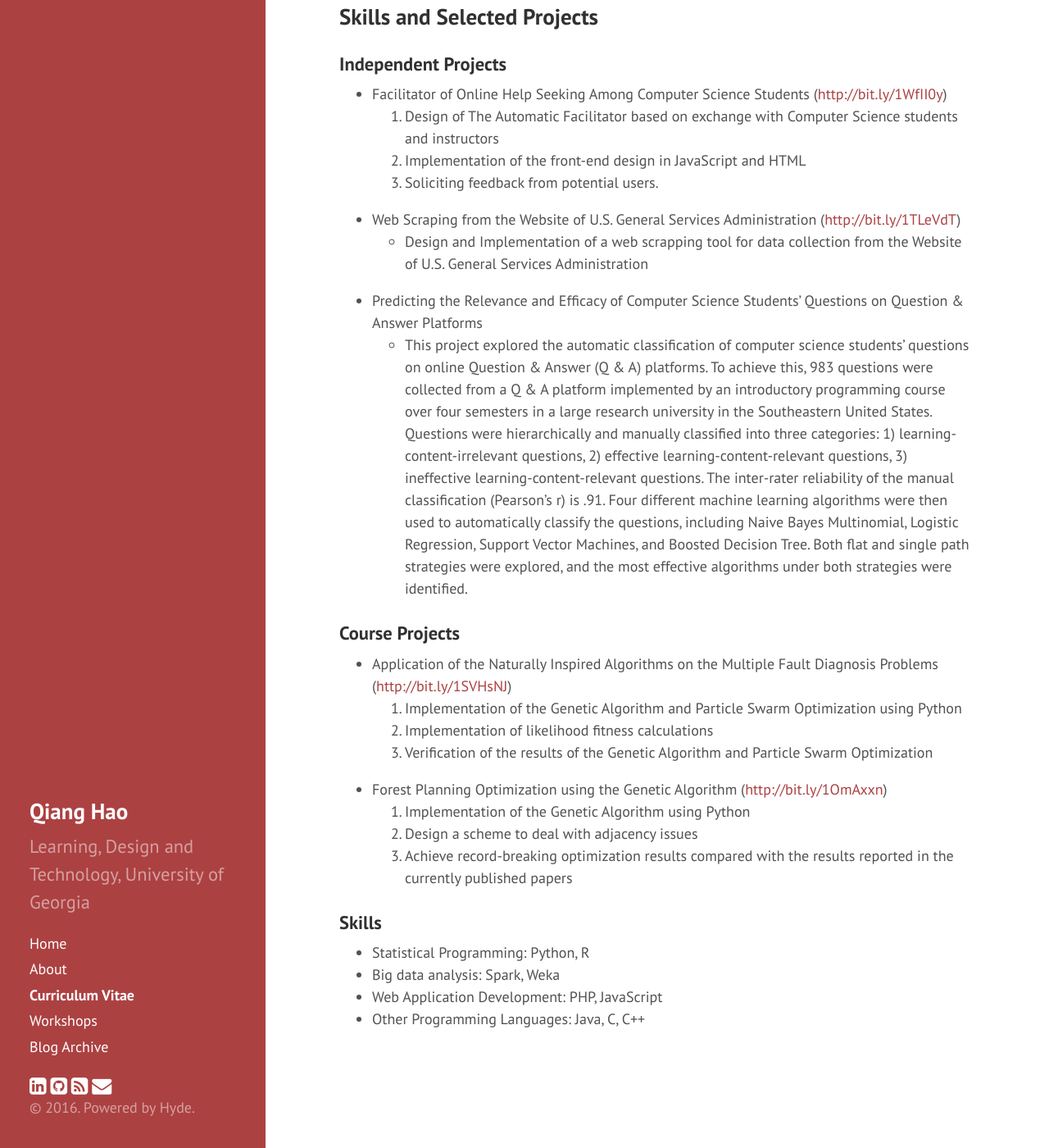
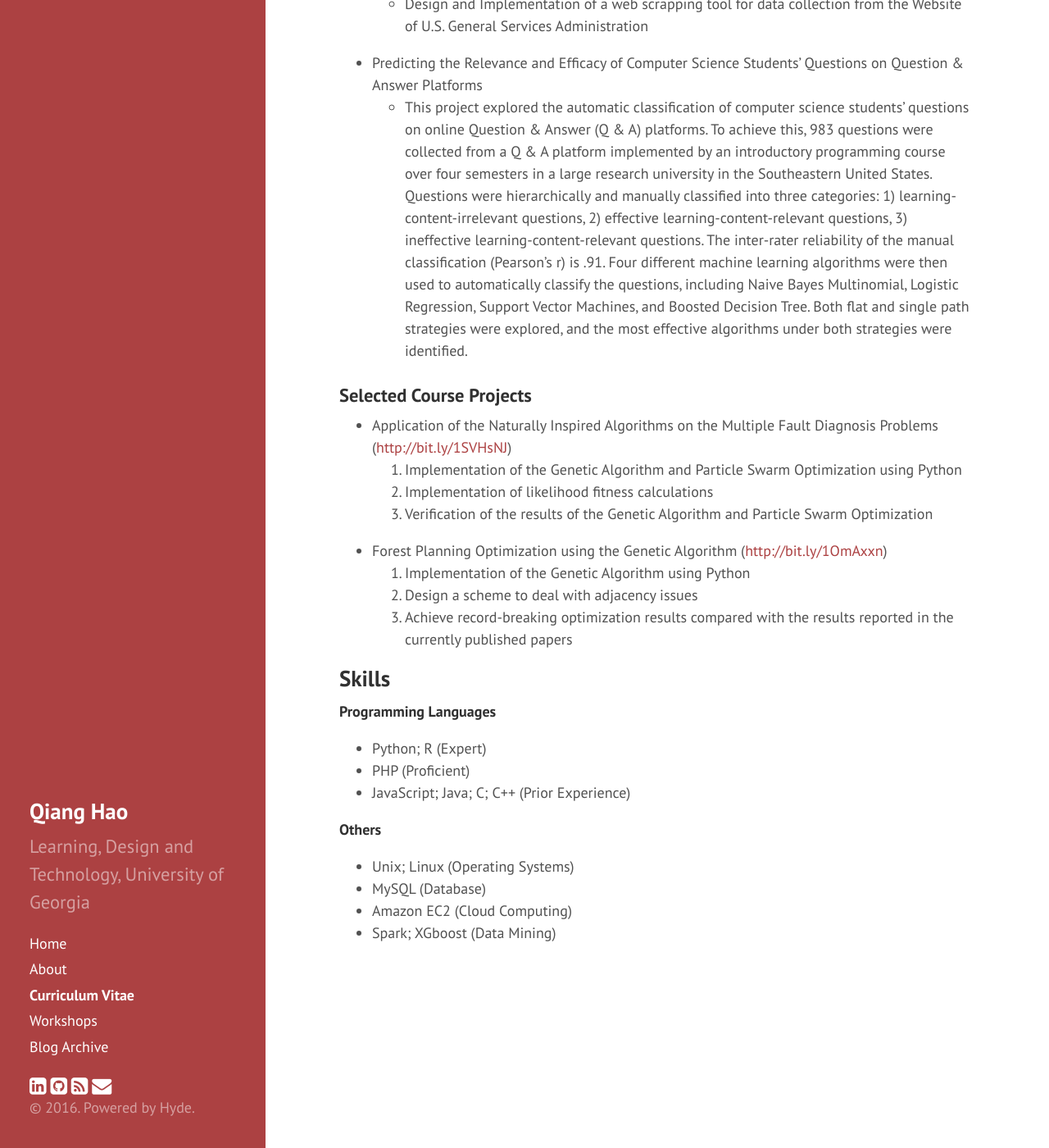
Before and after one commit to Neo-Hao/neo-hao.github.io, a Jekyll site: the page built from cv.md, in a window 1280 px wide and 1400 px high, scrolled down 5599 px. Shown: the whole window at 82% size. Built offline with Jekyll 4.4.1, drawn with Linux system fonts in a browser that asks for light colours; nearby versions of some CDN libraries; some of the changed text lies outside the part shown.

Commit message:
cv update

```diff
--- a/cv.md
+++ b/cv.md
@@ -21,8 +21,8 @@
 
 <strong>Developer</strong>, August 2013 - Current, <a href="http://grad.uga.edu/" target="_blank">Graduate School, University of Georgia</a>
 
-* Transformation of the Graduate School Website from Static to Dynamic
-* Design of the responsive theme for Graduate School Website
+* Development and Maintenance of the Graduate School Website
+* Design of the responsive theme of the Graduate School Website
 * Optimization of Graduate Program Information System; boosting the system loading time by 80%
 
 <strong>Graduate Assistant and Research Fellow</strong>, August 2013 - Current, Learning, Design and Technology, University of Georgia
@@ -59,10 +59,6 @@
 * <strong>Hao, Q.</strong>, Branch, M. R., & Jensen, L. (In Press). <a href="http://home.tobeneo.com/downloads/techtrends-2016.pdf" target="_blank">The Effect of Precommitment on Student Achievement Within a Technology-Rich Project-Based Learning Environment</a>. <i>TechTrends</i>.
 
 * Lu, J., & <strong>Hao, Q.</strong> (2014). <a href="http://home.tobeneo.com/downloads/journal-of-computer-in-education.pdf" target="_blank">What Factors Impact on Primary School Students’ Online Engagement for Learning and Entertainment at Home</a>. <i>Journal of Computers in Education</i>, 1(2-3), 133-150.
-
-### Manuscripts under Review
-
-* <strong>Hao, Q.</strong>, Galyardt, A., Barnes, B., Branch, M. R., & Wright, E. (2016) Predicting the Relevance and Efficacy of Computer Science Students’ Questions on Question & Answer Platforms.
 
 ### Conference Proceedings
 
@@ -105,17 +101,10 @@
 * Contemporary Issues in Technology & Teacher Education
 * Book Chapters of Examining the Evolution of Gaming and Its Impact on Social, Cultural, and Political Perspectives. Editors: Valentine, K. D. & Jensen, L. J. Publisher: IGI Global.
 
-
 ### Routine Review
 
 * 2016 AECT Convention
 * 2016 AERA Annual Meeting
-
-### Software
-
-* Hao, Q. (2015). <a href="http://home.tobeneo.com/Comprehensive-Problem-Statement/" target="_blank">Facilitator of Online Help Seeking Among Computer Science Students</a> [Computer software]. Athens, GA.
-* Hao, Q. (2015). <a href="https://github.com/Neo-Hao/TwitterHashtagR" target="_blank">Data Collection and Analysis Tool for Twitter</a> [Computer software]. Athens, GA.
-* Hao, Q. (2014). <a href="https://github.com/Neo-Hao/Web-Scraping-from-USGSA" target="_blank">Web Scraping from the Website of U.S. General Services Administration</a> [Computer software]. Athens, GA.
 
 ## Teaching Experience
 
@@ -175,20 +164,21 @@
 * Editorial Review Board Member of Journal of Computers in Education
 * Editorial Review Board Member of Journal of Technology and Teacher Education
 
-## Skills and Selected Projects
+## Projects
 
-### Independent Projects
+### Selected Independent Projects
 
-* Facilitator of Online Help Seeking Among Computer Science Students (<a href="http://home.tobeneo.com/Comprehensive-Problem-Statement/" target="_blank">http://bit.ly/1WfII0y</a>)
+* Hao, Q. (2015). <a href="http://home.tobeneo.com/Comprehensive-Problem-Statement/" target="_blank">Automatic Facilitator of Online Help Seeking Among Computer Science Students</a>
 	1. Design of The Automatic Facilitator based on exchange with Computer Science students and instructors
 	2. Implementation of the front-end design in JavaScript and HTML
 	3. Soliciting feedback from potential users.
+* Hao, Q. (2015). <a href="https://github.com/Neo-Hao/TwitterHashtagR" target="_blank">Data Collection and Analysis Tool for Twitter</a>
 * Web Scraping from the Website of U.S. General Services Administration (<a href="https://github.com/Neo-Hao/Web-Scraping-from-USGSA" target="_blank">http://bit.ly/1TLeVdT</a>)
 	* Design and Implementation of a web scrapping tool for data collection from the Website of U.S. General Services Administration
 * Predicting the Relevance and Efficacy of Computer Science Students’ Questions on Question & Answer Platforms
 	* This project explored the automatic classification of computer science students’ questions on online Question & Answer (Q & A) platforms. To achieve this, 983 questions were collected from a Q & A platform implemented by an introductory programming course over four semesters in a large research university in the Southeastern United States. Questions were hierarchically and manually classified into three categories: 1) learning-content-irrelevant questions, 2) effective learning-content-relevant questions, 3) ineffective learning-content-relevant questions. The inter-rater reliability of the manual classification (Pearson’s r) is .91. Four different machine learning algorithms were then used to automatically classify the questions, including Naive Bayes Multinomial, Logistic Regression, Support Vector Machines, and Boosted Decision Tree. Both flat and single path strategies were explored, and the most effective algorithms under both strategies were identified.
 
-### Course Projects
+### Selected Course Projects
 
 * Application of the Naturally Inspired Algorithms on the Multiple Fault Diagnosis Problems (<a href="http://bit.ly/1SVHsNJ" target="_blank">http://bit.ly/1SVHsNJ</a>)
 	1. Implementation of the Genetic Algorithm and Particle Swarm Optimization using Python
@@ -199,9 +189,17 @@
 	2. Design a scheme to deal with adjacency issues
 	3. Achieve record-breaking optimization results compared with the results reported in the currently published papers
 
-### Skills
+## Skills
 
-* Statistical Programming: Python, R
-* Big data analysis: Spark, Weka
-* Web Application Development: PHP, JavaScript
-* Other Programming Languages: Java, C, C++
+**Programming Languages**
+
+* Python; R (Expert)
+* PHP (Proficient)
+* JavaScript; Java; C; C++ (Prior Experience)
+
+**Others**
+
+* Unix; Linux (Operating Systems)
+* MySQL (Database)
+* Amazon EC2 (Cloud Computing)
+* Spark; XGboost (Data Mining)
```
